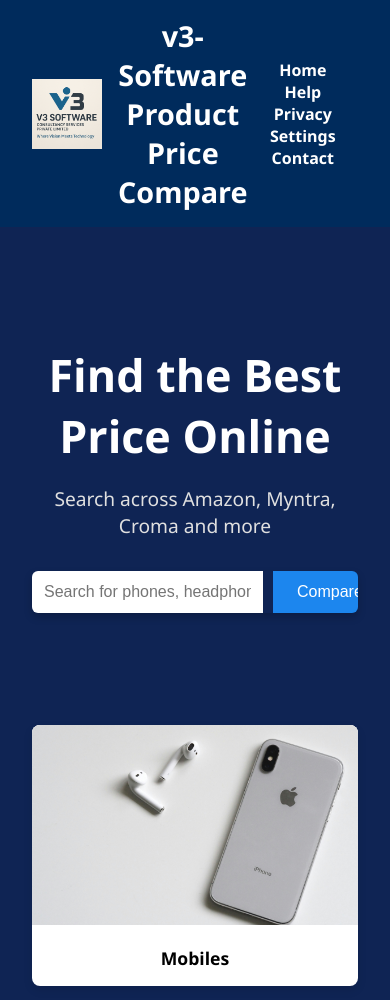
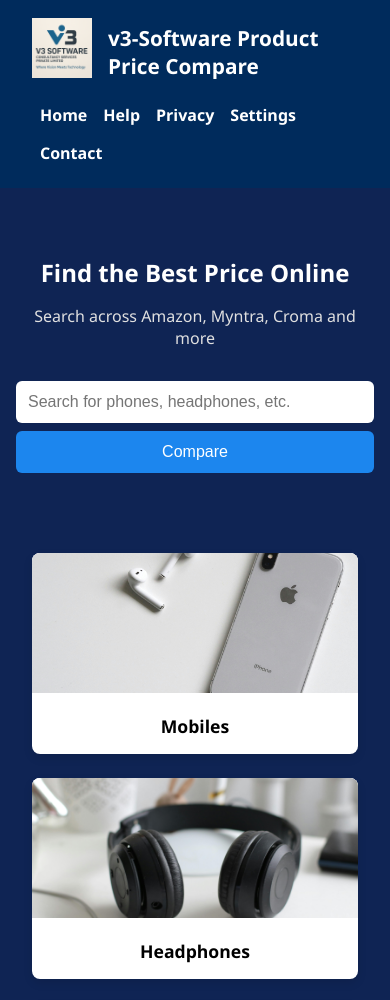
Before and after one commit to Devops-8666/Compare_Product_Application, a Flask app: page / in a window 390 px wide. Shown: the top 1000 px of the page. Run offline with Flask 3, Linux system fonts and the light colour scheme.

Commit message:
home page mobile compatible

```diff
--- a/frontend/templates/index.html
+++ b/frontend/templates/index.html
@@ -4,28 +4,42 @@
     <meta charset="UTF-8">
     <title>ProductWise - Compare & Save</title>
     <link rel="stylesheet" href="/static/style.css">
+    <meta name="viewport" content="width=device-width, initial-scale=1.0">
     <style>
         body {
             margin: 0;
             font-family: 'Segoe UI', sans-serif;
-            background-color: #0f2454; /* deep blue like Skyscanner */
+            background-color: #0f2454;
             color: #ffffff;
         }
 
         header {
             display: flex;
+            flex-wrap: wrap;
             justify-content: space-between;
             align-items: center;
-            background: #001e3c;
+            background: #002b5c;
             padding: 1rem 2rem;
         }
 
         header img {
-            height: 50px;
+            height: 60px;
+        }
+
+        header h1 {
+            font-size: 1.6rem;
+            margin: 0;
+        }
+
+        nav {
+            display: flex;
+            flex-wrap: wrap;
+            justify-content: center;
+            margin-top: 0.5rem;
         }
 
         nav a {
-            margin: 0 1rem;
+            margin: 0.5rem;
             text-decoration: none;
             color: #ffffff;
             font-weight: bold;
@@ -33,18 +47,17 @@
 
         .hero {
             text-align: center;
-            padding: 5rem 2rem;
-            color: #ffffff;
+            padding: 3rem 1rem;
         }
 
         .hero h1 {
-            font-size: 2.8rem;
+            font-size: 2rem;
             margin-bottom: 0.5rem;
             color: #ffffff;
         }
 
         .hero p {
-            font-size: 1.2rem;
+            font-size: 1rem;
             margin-bottom: 2rem;
             color: #e0e0e0;
         }
@@ -53,16 +66,17 @@
             max-width: 600px;
             margin: 0 auto;
             display: flex;
-            border-radius: 6px;
-            overflow: hidden;
-            box-shadow: 0 4px 8px rgba(0,0,0,0.2);
+            flex-wrap: wrap;
+            gap: 0.5rem;
+            justify-content: center;
         }
 
         .search-form input[type="text"] {
-            flex: 1;
             padding: 0.75rem;
+            font-size: 1rem;
+            width: 70%;
             border: none;
-            font-size: 1rem;
+            border-radius: 6px;
         }
 
         .search-form button {
@@ -71,12 +85,13 @@
             background: #1c86ee;
             color: white;
             font-size: 1rem;
+            border-radius: 6px;
             cursor: pointer;
         }
 
         .categories {
             display: grid;
-            grid-template-columns: repeat(auto-fit, minmax(250px, 1fr));
+            grid-template-columns: repeat(auto-fit, minmax(180px, 1fr));
             gap: 1.5rem;
             padding: 2rem;
             max-width: 1200px;
@@ -99,7 +114,7 @@
 
         .category-card img {
             width: 100%;
-            height: 200px;
+            height: 160px;
             object-fit: cover;
             background: #eee;
         }
@@ -119,13 +134,46 @@
             color: #ccc;
             margin-top: 2rem;
         }
+
+        /* Mobile optimizations */
+        @media (max-width: 600px) {
+            header {
+                flex-direction: column;
+                align-items: flex-start;
+                text-align: left;
+            }
+
+            header h1 {
+                font-size: 1.3rem;
+                margin-top: 0.5rem;
+            }
+
+            nav {
+                justify-content: flex-start;
+                width: 100%;
+                padding-top: 0.5rem;
+            }
+
+            .hero h1 {
+                font-size: 1.5rem;
+            }
+
+            .search-form input[type="text"],
+            .search-form button {
+                width: 100%;
+            }
+
+            .category-card img {
+                height: 140px;
+            }
+        }
     </style>
 </head>
 <body>
-    <header style="display: flex; align-items: center; justify-content: space-between; padding: 1rem 2rem; background-color: #002b5c;">
+    <header>
         <div style="display: flex; align-items: center;">
-           <img src="{{ url_for('static', filename='logo_fixed.png') }}" alt="Logo" style="height: 70px; margin-right: 1rem;">
-           <h1 style="font-size: 1.8rem; color: white; margin: 0;">v3-Software Product Price Compare</h1>
+            <img src="{{ url_for('static', filename='logo_fixed.png') }}" alt="Logo" style="margin-right: 1rem;">
+            <h1>v3-Software Product Price Compare</h1>
         </div>
         <nav>
             <a href="/">Home</a>
@@ -165,7 +213,7 @@
     </section>
 
     <footer>
-        &copy; @2025 V3 Software Consultancy Service Private Limited. All rights reserved.
+        &copy; 2025 V3 Software Consultancy Service Private Limited. All rights reserved.
     </footer>
 </body>
 </html>
```
